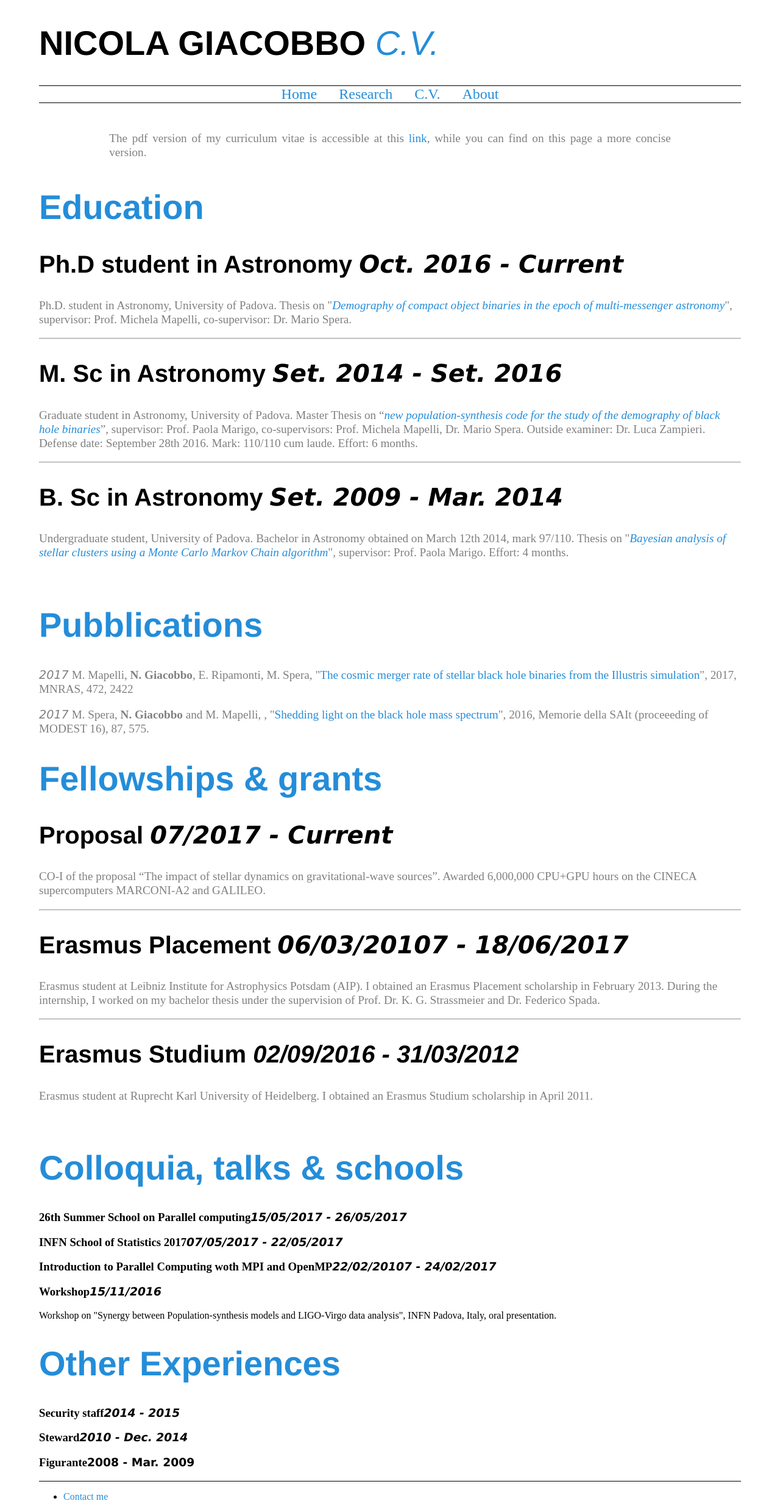
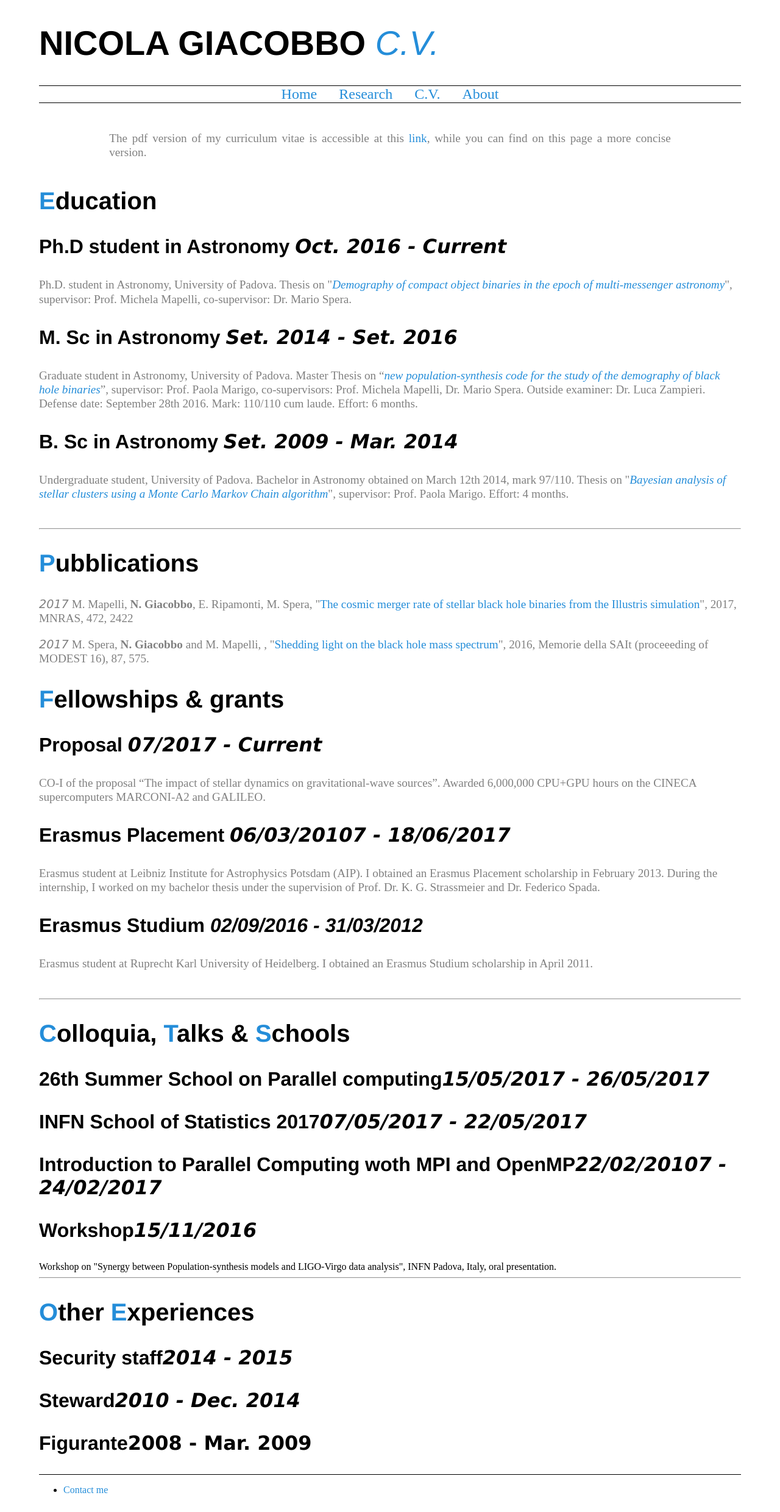
Before and after one commit to GiacobboNicola/giacobbonicola.github.io, a Jekyll site: the page built from item3.html, in a window 1280 px wide. Shown: the whole page at 61% size. Built offline with Jekyll 4.4.1, drawn with Linux system fonts in a browser that asks for light colours.

Commit message:
working on CV

```diff
--- a/_layouts/cv.html
+++ b/_layouts/cv.html
@@ -31,54 +31,51 @@
 					<p>The pdf version of my curriculum vitae is accessible at this <a href="/files/cv.pdf">link</a>, while you can find on this page a more concise version.</p>
 				</div>
 				<div>
-					<h1>Education</h1>
+					<h2><span class="b">E</span>ducation</h2>
 					<div>
- 						<h2><b>Ph.D student in Astronomy </b><i><span class="small">Oct. 2016 - Current</span></i></h2>
+ 						<h3><b>Ph.D student in Astronomy </b><i><span class="small">Oct. 2016 - Current</span></i></h3>
 						<p>Ph.D. student in Astronomy, University of Padova. Thesis on "<i><a>Demography of compact object binaries in the epoch of multi-messenger astronomy</a></i>",
 							supervisor: Prof. Michela Mapelli, co-supervisor: Dr. Mario Spera. </p>
-						<hr>
 					</div>
 					<div>
-						<h2><b>M. Sc in Astronomy</b> <i><span class="small">Set. 2014 - Set. 2016</span></i></h2>
+						<h3><b>M. Sc in Astronomy</b> <i><span class="small">Set. 2014 - Set. 2016</span></i></h3>
 						<p>Graduate student in Astronomy, University of Padova. Master Thesis on “<i><a>new population-synthesis code for the study of the demography of black hole binaries</a></i>”, supervisor: Prof. Paola Marigo,
 							co-supervisors: Prof. Michela Mapelli, Dr. Mario Spera. Outside examiner: Dr. Luca Zampieri. Defense date: September 28th 2016. Mark: 110/110 cum laude.
 							Effort: 6 months.</p>
-						<hr>
 					</div>
 					<div>
-						<h2><b>B. Sc in Astronomy</b> <i><span class="small">Set. 2009 -  Mar. 2014</i></span></i></h2>
+						<h3><b>B. Sc in Astronomy</b> <i><span class="small">Set. 2009 -  Mar. 2014</i></span></i></h3>
 						<p>Undergraduate student, University of Padova. Bachelor in Astronomy obtained on March 12th 2014, mark 97/110. Thesis on "<i><a>Bayesian analysis of stellar clusters
 							 using a Monte Carlo Markov Chain algorithm</a></i>", supervisor: Prof. Paola Marigo. Effort: 4 months.</p><br>
 					</div>
 				</div>
+				<hr>
 				<div>
-					<h1>Pubblications</h1>
+					<h2><span class="b">P</span>ubblications</h2>
 					<p><i class="small"> 2017</i> M. Mapelli, <b>N. Giacobbo</b>, E. Ripamonti, M. Spera, "<a href="http://adsabs.harvard.edu/abs/2017MNRAS.472.2422M">The cosmic merger rate of stellar black hole binaries from the Illustris simulation</a>",
 						2017, MNRAS, 472, 2422</p>
 					<p><i class="small"> 2017</i> M. Spera, <b>N. Giacobbo</b> and M. Mapelli, , "<a href="http://adsabs.harvard.edu/abs/2016MmSAI..87..575S">Shedding light on the black hole mass spectrum</a>", 2016, Memorie della SAIt (proceeeding of MODEST 16), 87, 575.</a> </p>
 				</div>
 				<div>
-					<h1>Fellowships & grants</h1>
+					<h2><span class="b">F</span>ellowships & grants</h2>
 					<div>
-						<h2><b>Proposal</b> <i><span class="small">07/2017 - Current</span></i></h2>
+						<h3><b>Proposal</b> <i><span class="small">07/2017 - Current</span></i></h3>
 						<p>CO-I of the proposal “The impact of stellar dynamics on gravitational-wave sources”. Awarded 6,000,000 CPU+GPU hours on the CINECA supercomputers
 							MARCONI-A2 and GALILEO.</p>
-						<hr>
 					</div>
 					<div>
-						<h2><b>Erasmus Placement</b> <i><span class="small">06/03/20107 - 18/06/2017</span></i></h2>
+						<h3><b>Erasmus Placement</b> <i><span class="small">06/03/20107 - 18/06/2017</span></i></h3>
 						<p>Erasmus student at Leibniz Institute for Astrophysics Potsdam (AIP). I obtained an Erasmus Placement scholarship in February 2013. During the
 							internship, I worked on my bachelor thesis under the supervision of Prof. Dr. K. G. Strassmeier and Dr. Federico Spada.</p>
-						<hr>
 					</div>
 					<div>
-						<h2><b>Erasmus Studium</b> <i><span class="small"></span>02/09/2016 - 31/03/2012</i></h2>
+						<h3><b>Erasmus Studium</b> <i><span class="small"></span>02/09/2016 - 31/03/2012</i></h3>
 						<p>Erasmus student at Ruprecht Karl University of Heidelberg. I obtained an Erasmus Studium scholarship in April 2011.</p><br>
 					</div>
 				</div>
-
+				<hr>
 				<div>
-					<h1>Colloquia, talks & schools</h1>
+					<h2><span class="b">C</span>olloquia, <span class="b">T</span>alks & <span class="b">S</span>chools</h2>
 					<div>
 						<h3><b>26th Summer School on Parallel computing</b><i><span class="small">15/05/2017 - 26/05/2017</span></i></h3>
 					</div>
@@ -93,8 +90,9 @@
 						Workshop on "Synergy between Population-synthesis models and LIGO-Virgo data analysis", INFN Padova, Italy, oral presentation.<br>
 					</div>
 				</div>
+				<hr>
 				<div>
-					<h1>Other Experiences</h1>
+					<h2><span class="b">O</span>ther <span class="b">E</span>xperiences</h2>
 					<div>
 						<h3><b>Security staff</b><i><span class="small">2014 - 2015</span></i></h3>
 						<h3><b>Steward</b><i><span class="small">2010 - Dec. 2014</span></i></h3>
--- a/css/cv.css
+++ b/css/cv.css
@@ -74,6 +74,11 @@ h2 {
         font-family:'Helvetica', 'Arial', 'Sans-Serif';
 }
 
+h3 {
+  font-size: 2.0em;
+  font-family:'Helvetica', 'Arial', 'Sans-Serif';
+}
+
 .small {
     font-family:'Geneva';
 }
@@ -82,3 +87,7 @@ h2 {
     text-decoration: none;
     color: rgb(36, 141, 217);
 }
+
+.b {
+  color: rgb(36, 141, 217);
+}
```
